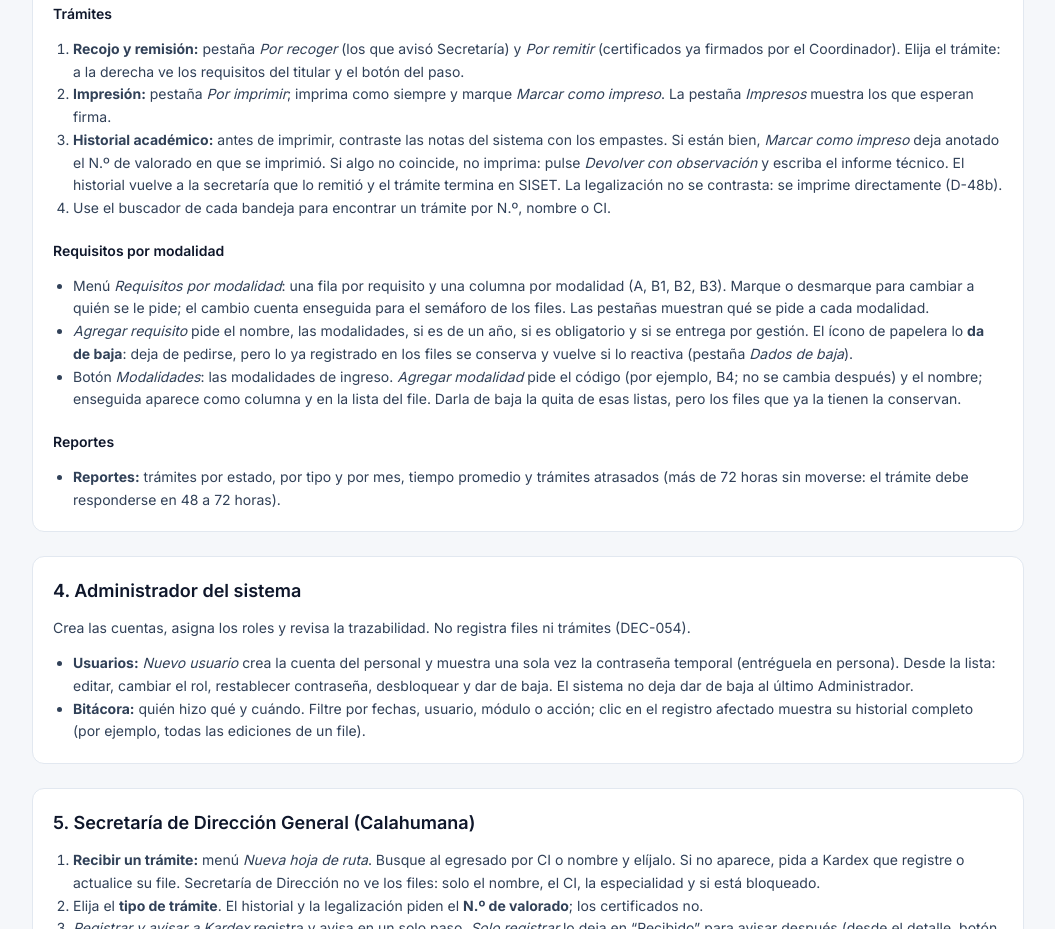
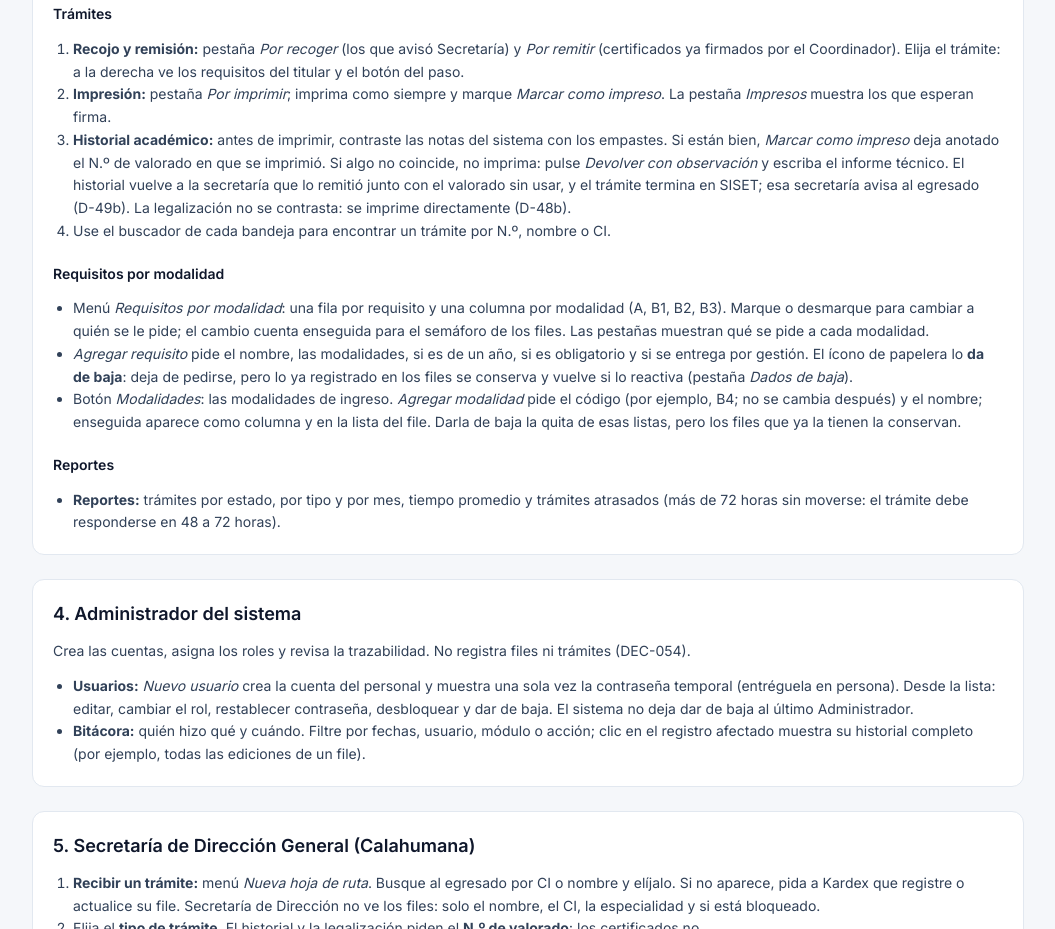
Before and after one commit to franz-yapu/siset-esfm, a React (Vite) app in the folder apps/web/: page /guia/manual in a window 1280 px wide. Shown: the part 2460-3389 px from the top of the page, without its empty margins (112-1167 px from the left). Built offline with nearby package versions, Linux system fonts and the light colour scheme; no server answers.

Commit message:
Dudas: D-49b cerrada (el valorado del historial devuelto vuelve a Secretaría, que avisa al egresado; DEC-059)
Co-Authored-By: Claude Opus 5.5 <noreply@anthropic.com>

```diff
--- a/apps/web/src/pages/guias/ManualPersonal.tsx
+++ b/apps/web/src/pages/guias/ManualPersonal.tsx
@@ -154,8 +154,8 @@ export function ManualPersonal() {
             <strong>Historial académico:</strong> antes de imprimir, contraste las notas del sistema con los empastes.
             Si están bien, <em>Marcar como impreso</em> deja anotado el N.º de valorado en que se imprimió. Si algo no
             coincide, no imprima: pulse <em>Devolver con observación</em> y escriba el informe técnico. El historial
-            vuelve a la secretaría que lo remitió y el trámite termina en SISET. La legalización no se contrasta: se
-            imprime directamente (D-48b).
+            vuelve a la secretaría que lo remitió junto con el valorado sin usar, y el trámite termina en SISET; esa
+            secretaría avisa al egresado (D-49b). La legalización no se contrasta: se imprime directamente (D-48b).
           </li>
           <li>Use el buscador de cada bandeja para encontrar un trámite por N.º, nombre o CI.</li>
         </ol>
```
Also changed, not shown: 2 other files (tests, documents, lock files or other folders).
